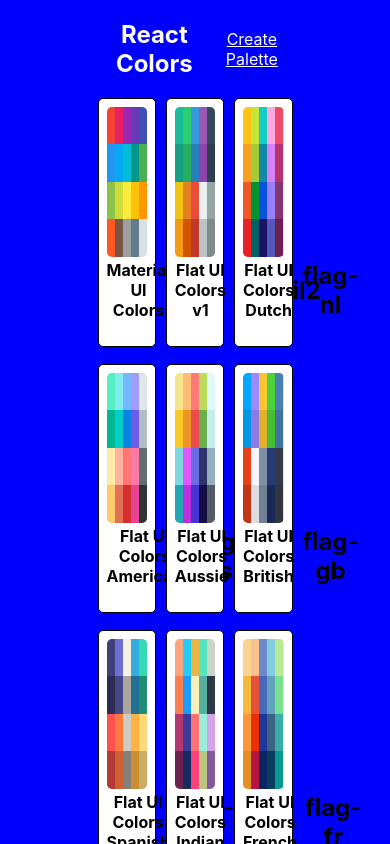
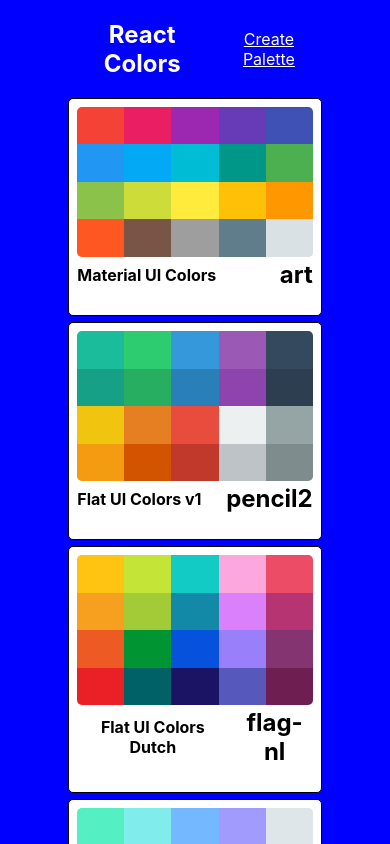
Before and after one commit to fishwdev/react-color-app, a React (Create React App) app: page / in a window 390 px wide. Shown: the top 844 px of the page. Built offline with nearby package versions, Linux system fonts and the light colour scheme.

Commit message:
added responsive styles to the PaletteList

```diff
--- a/src/styles/PaletteListStyles.js
+++ b/src/styles/PaletteListStyles.js
@@ -1,3 +1,5 @@
+import sizes from "./sizes";
+
 export default {
     root: {
         backgroundColor: 'blue',
@@ -7,11 +9,17 @@ export default {
         justifyContent: 'center'
     },
     container: {
-        width: '50%',
+        width: '60%',
         display: 'flex',
         alignItems: 'flex-start',
         flexDirection: 'column',
-        flexWrap: 'wrap'
+        flexWrap: 'wrap',
+        [sizes.down('xl')]: {
+            width: '70%'
+        },
+        [sizes.down('xs')]: {
+            width: '65%'
+        }
     },
     nav: {
         display: 'flex',
@@ -28,6 +36,14 @@ export default {
         width: '100%',
         display: 'grid',
         gridTemplateColumns: 'repeat(3, 30%)',
-        gridGap: '5%'
+        gridGap: '2.5rem',
+        [sizes.down('md')]: {
+            gridTemplateColumns: 'repeat(2, 50%)',
+            gridGap: '2rem'
+        },
+        [sizes.down('xs')]: {
+            gridTemplateColumns: 'repeat(1, 100%)',
+            gridGap: '1.5rem'
+        }
     }
 };
--- a/src/styles/sizes.js
+++ b/src/styles/sizes.js
@@ -5,7 +5,8 @@ export default {
             xs: '575.98px',
             sm: '767.98',
             md: '991.98px',
-            lg: '1199.98px'
+            lg: '1199.98px',
+            xl: '1499.98px'
         }
         return `@media (max-width: ${sizes[size]})`;
     }
```
